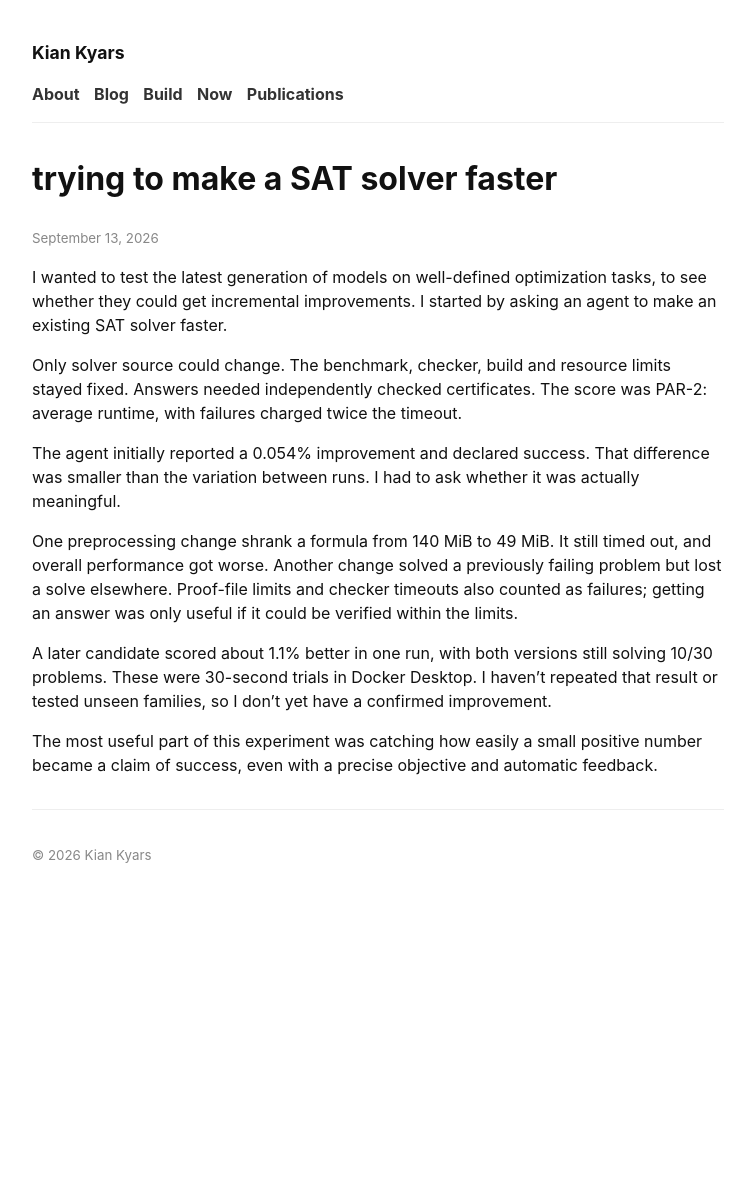
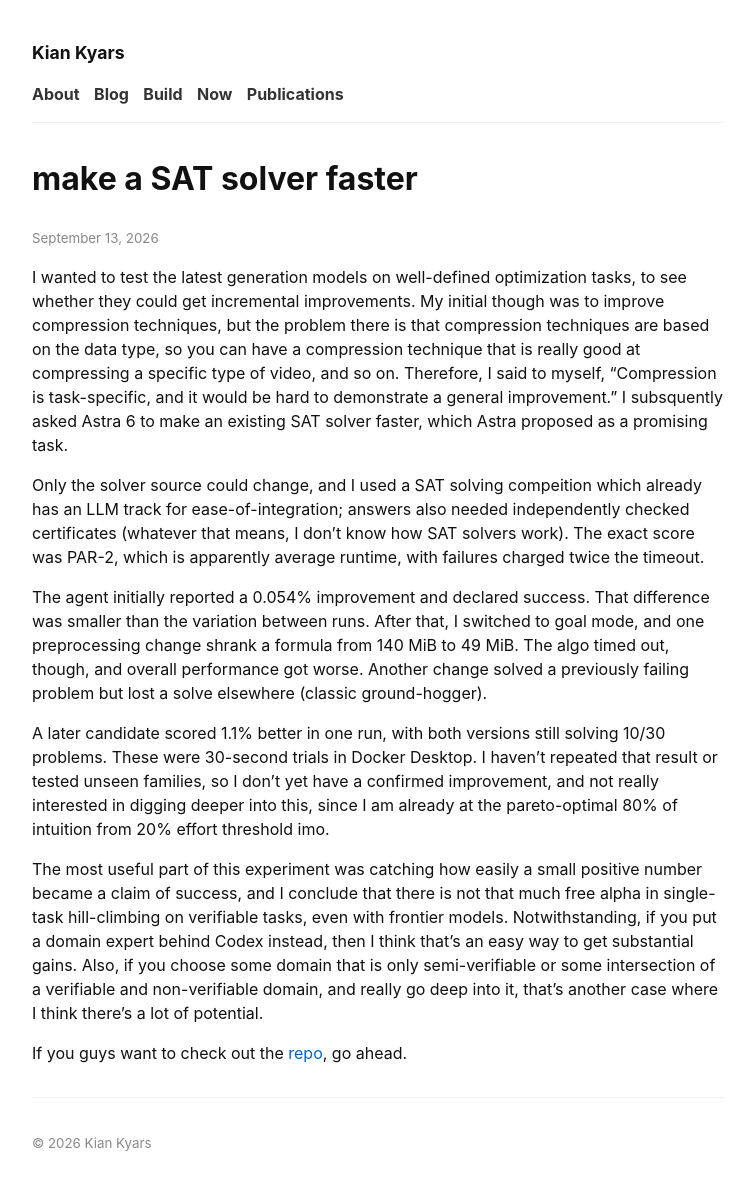
Before and after one commit to kiankyars/kiankyars.github.io, a Jekyll site: the page built from _posts/blog/2026-09-13-sat-solver.md, in a window 1280 px wide. Shown: the whole page, without its empty margins (262-1015 px from the left). Built offline with Jekyll 4.4.1, drawn with Linux system fonts in a browser that asks for light colours; before the commit the page ends 906 px from its top, so only the background shows below that.

Commit message:
Publish revised SAT solver post and repository link

```diff
--- a/_posts/blog/2026-09-13-sat-solver.md
+++ b/_posts/blog/2026-09-13-sat-solver.md
@@ -1,18 +1,18 @@
 ---
 layout: post
-title: trying to make a SAT solver faster
+title: make a SAT solver faster
 date: 2026-09-13
 categories: machine_learning
 ---
 
-I wanted to test the latest generation of models on well-defined optimization tasks, to see whether they could get incremental improvements. I started by asking an agent to make an existing SAT solver faster.
+I wanted to test the latest generation models on well-defined optimization tasks, to see whether they could get incremental improvements. My initial though was to improve compression techniques, but the problem there is that compression techniques are based on the data type, so you can have a compression technique that is really good at compressing a specific type of video, and so on. Therefore, I said to myself, "Compression is task-specific, and it would be hard to demonstrate a general improvement." I subsquently asked Astra 6 to make an existing SAT solver faster, which Astra proposed as a promising task.
 
-Only solver source could change. The benchmark, checker, build and resource limits stayed fixed. Answers needed independently checked certificates. The score was PAR-2: average runtime, with failures charged twice the timeout.
+Only the solver source could change, and I used a SAT solving compeition which already has an LLM track for ease-of-integration; answers also needed independently checked certificates (whatever that means, I don't know how SAT solvers work). The exact score was PAR-2, which is apparently average runtime, with failures charged twice the timeout.
 
-The agent initially reported a 0.054% improvement and declared success. That difference was smaller than the variation between runs. I had to ask whether it was actually meaningful.
+The agent initially reported a 0.054% improvement and declared success. That difference was smaller than the variation between runs. After that, I switched to goal mode, and one preprocessing change shrank a formula from 140 MiB to 49 MiB. The algo timed out, though, and overall performance got worse. Another change solved a previously failing problem but lost a solve elsewhere (classic ground-hogger).
 
-One preprocessing change shrank a formula from 140 MiB to 49 MiB. It still timed out, and overall performance got worse. Another change solved a previously failing problem but lost a solve elsewhere. Proof-file limits and checker timeouts also counted as failures; getting an answer was only useful if it could be verified within the limits.
+A later candidate scored 1.1% better in one run, with both versions still solving 10/30 problems. These were 30-second trials in Docker Desktop. I haven't repeated that result or tested unseen families, so I don't yet have a confirmed improvement, and not really interested in digging deeper into this, since I am already at the pareto-optimal 80% of intuition from 20% effort threshold imo.
 
-A later candidate scored about 1.1% better in one run, with both versions still solving 10/30 problems. These were 30-second trials in Docker Desktop. I haven't repeated that result or tested unseen families, so I don't yet have a confirmed improvement.
+The most useful part of this experiment was catching how easily a small positive number became a claim of success, and I conclude that there is not that much free alpha in single-task hill-climbing on verifiable tasks, even with frontier models. Notwithstanding, if you put a domain expert behind Codex instead, then I think that's an easy way to get substantial gains. Also, if you choose some domain that is only semi-verifiable or some intersection of a verifiable and non-verifiable domain, and really go deep into it, that's another case where I think there's a lot of potential.
 
-The most useful part of this experiment was catching how easily a small positive number became a claim of success, even with a precise objective and automatic feedback.
+If you guys want to check out the [repo](https://github.com/kiankyars/sat-solver-eval), go ahead.
```
Also changed, not shown: index.md (+1 -1 lines).
